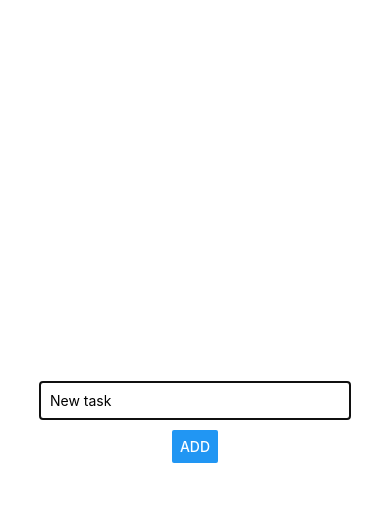
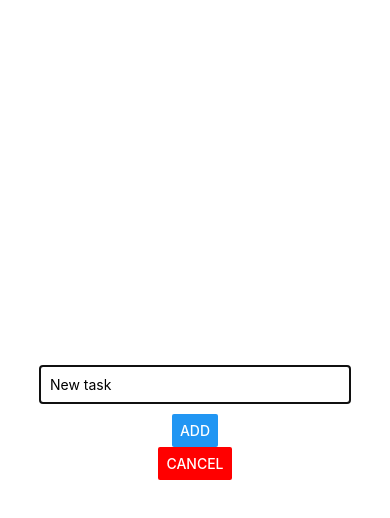
Before and after one commit to IoPhoenix/TaskApp, a React Native app: screen / in a window 390 px wide. Both pictures are taken after a click on the button "ADD NEW TASK". Shown: the top 518 px of the page. Built offline with nearby package versions, Linux system fonts and the light colour scheme.

Commit message:
Handle cancel

```diff
--- a/App.js
+++ b/App.js
@@ -13,6 +13,7 @@ export default function App() {
             ...currentTasks,
             { key: Math.random().toString(), value: newTask }
         ]);
+        setIsModalOpen(false);
     };
 
     const handleDeleteTask = taskKey => {
@@ -21,13 +22,21 @@ export default function App() {
         );
     };
 
+    const handleCancel = () => {
+        setIsModalOpen(false);
+    };
+
     return (
         <View style={styles.container}>
             <Button
                 title="Add new task"
                 onPress={() => setIsModalOpen(!isModalOpen)}
             />
-            <TaskInput isModalOpen={isModalOpen} onAddTask={handleAddTask} />
+            <TaskInput
+                onCancel={handleCancel}
+                isModalOpen={isModalOpen}
+                onAddTask={handleAddTask}
+            />
             <FlatList
                 data={allTasks}
                 renderItem={task => (
--- a/components/TaskInput.js
+++ b/components/TaskInput.js
@@ -20,9 +20,14 @@ const styles = StyleSheet.create({
     }
 });
 
-const TaskInput = ({ onAddTask, isModalOpen }) => {
+const TaskInput = ({ onCancel, onAddTask, isModalOpen }) => {
     const [newTask, setTask] = React.useState("");
     const onChangeText = text => setTask(text);
+
+    const handleAddTask = () => {
+        onAddTask(newTask);
+        setTask("");
+    };
 
     return (
         <Modal visible={isModalOpen} animationType="slide">
@@ -33,7 +38,8 @@ const TaskInput = ({ onAddTask, isModalOpen }) => {
                     placeholder="New task"
                     style={styles.userInput}
                 />
-                <Button title="ADD" onPress={onAddTask.bind(this, newTask)} />
+                <Button title="ADD" onPress={handleAddTask} />
+                <Button title="CANCEL" color="red" onPress={onCancel} />
             </View>
         </Modal>
     );
```
